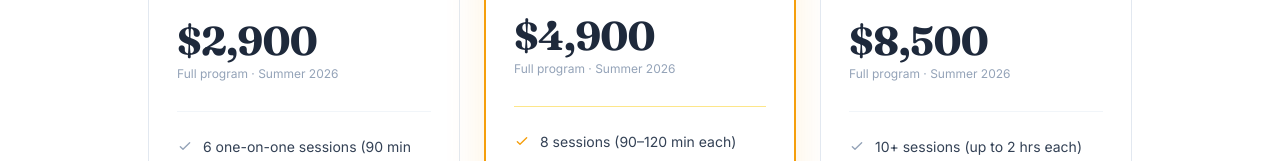
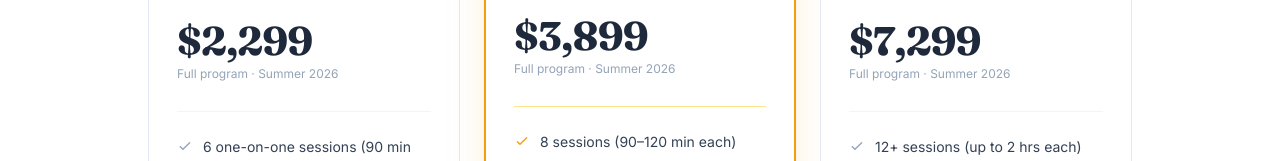
Before and after one commit to puzankov/teens-mentorship, a plain HTML site: page pricing.html in a window 1280 px wide. Shown: the part 704-865 px from the top of the page. Drawn offline with nearby package versions, Linux system fonts and the light colour scheme.

Commit message:
price update

```diff
--- a/pricing.html
+++ b/pricing.html
@@ -380,7 +380,7 @@
         <p class="pricing-tier">Tier One</p>
         <p class="pricing-name">Core</p>
         <p class="pricing-tagline">A focused summer with one real, finished project.</p>
-        <p class="pricing-price">$2,900</p>
+        <p class="pricing-price">$2,299</p>
         <p class="pricing-price-note">Full program · Summer 2026</p>
         <hr class="pricing-divider" />
         <ul class="pricing-features">
@@ -414,7 +414,7 @@
         <p class="pricing-tier">Tier Two</p>
         <p class="pricing-name">Flagship</p>
         <p class="pricing-tagline">A deeper build, more guidance, and a real deliverable to show.</p>
-        <p class="pricing-price">$4,900</p>
+        <p class="pricing-price">$3,899</p>
         <p class="pricing-price-note">Full program · Summer 2026</p>
         <hr class="pricing-divider" />
         <ul class="pricing-features">
@@ -451,13 +451,13 @@
         <p class="pricing-tier">Tier Three</p>
         <p class="pricing-name">Private Intensive</p>
         <p class="pricing-tagline">High-touch, hands-on, for the most driven students.</p>
-        <p class="pricing-price">$8,500</p>
+        <p class="pricing-price">$7,299</p>
         <p class="pricing-price-note">Full program · Summer 2026</p>
         <hr class="pricing-divider" />
         <ul class="pricing-features">
           <li class="pricing-feature">
             <svg width="16" height="16" fill="none" stroke="currentColor" viewBox="0 0 24 24"><path stroke-linecap="round" stroke-linejoin="round" stroke-width="2" d="M5 13l4 4L19 7"/></svg>
-            10+ sessions (up to 2 hrs each)
+            12+ sessions (up to 2 hrs each)
           </li>
           <li class="pricing-feature">
             <svg width="16" height="16" fill="none" stroke="currentColor" viewBox="0 0 24 24"><path stroke-linecap="round" stroke-linejoin="round" stroke-width="2" d="M5 13l4 4L19 7"/></svg>
```
